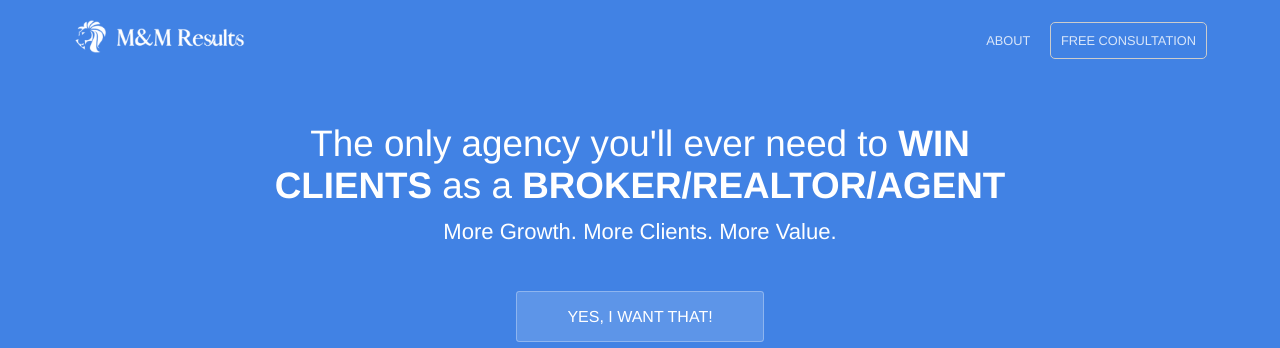
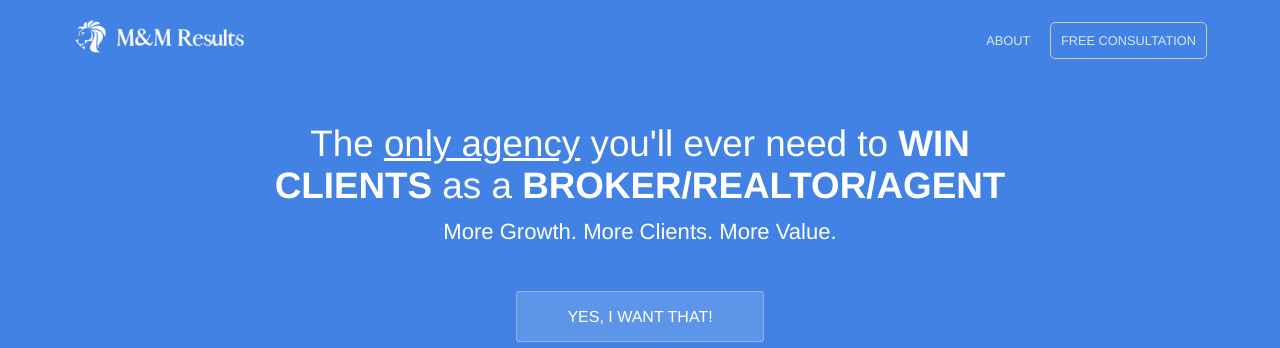
Before and after one commit to Huntinex/MMResults, a Jekyll site: the page built from index.html, in a window 1280 px wide and 900 px high. Shown: the top 348 px of the window. Built offline with Jekyll 4.4.1, drawn with Linux system fonts in a browser that asks for light colours; some of the changed text lies outside the part shown.

Commit message:
Update index.html

```diff
--- a/index.html
+++ b/index.html
@@ -4,7 +4,7 @@ description: More Growth. More Clients. More Value.
 ---
 <section class="hero">
 	<div class="text-container">
-		<h1 class="editable">The only agency you'll ever need to <b>WIN CLIENTS</b> as a <strong>BROKER/REALTOR/AGENT</strong></h1>
+		<h1 class="editable">The <u>only agency</u> you'll ever need to <b>WIN CLIENTS</b> as a <strong>BROKER/REALTOR/AGENT</strong></h1>
 		<small></small>
 		<p class="subtext editable">More Growth. More Clients. More Value.</p>
 		<div class="cta button alt"><a href="#call">YES, I WANT THAT!</a></div>
@@ -83,7 +83,7 @@ Get years of know-how working for you. <b>FILL OUT THE FORM NOW</b> and <b>WIN N
 	<section class="bottom-cta" id="call">
 
 <h1><strong>YOU’RE LITERALLY ONE STEP AWAY TO TURN</STRONG></h1><br>
-		<h2 class="editable">CLIENT ACQUISITION<strong>THE MOST PAINFUL PART</strong> OF YOUR BUSINESS TO <strong>THE MOST DELIGHTFUL ONE</strong>:</h2>
+		<h2 class="editable">CLIENT ACQUISITION, <u><strong>THE MOST PAINFUL PART</strong></u> OF YOUR BUSINESS TO <strong><u>THE MOST DELIGHTFUL ONE</u></strong>:</h2>
 		<!-- Calendly inline widget begin -->
 		<div class="calendly-inline-widget" data-url="https://calendly.com/mmresults/call?hide_event_type_details=1&hide_gdpr_banner=1" style="min-width:320px;height:700px;"></div>
 		<script type="text/javascript" src="https://assets.calendly.com/assets/external/widget.js" async></script>
```
